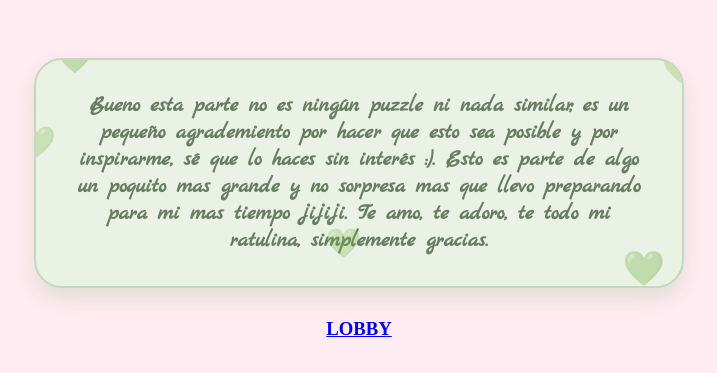
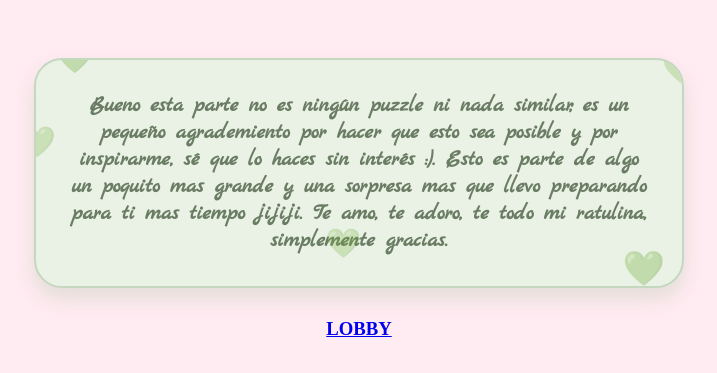
Before and after one commit to Chimbolver/o-j.github.io, a plain HTML site: page fase3.html in a window 1280 px wide. Shown: the part 279-652 px from the top of the page, without its empty margins (281-998 px from the left). Drawn offline with Linux system fonts and the light colour scheme.

Commit message:
Update fase3.html

```diff
--- a/fase3.html
+++ b/fase3.html
@@ -113,7 +113,7 @@
 
     <h4>
         Bueno esta parte no es ningún puzzle ni nada similar, es un pequeño agrademiento por hacer que esto sea posible y por inspirarme, sé que lo haces sin interés :).
-        Esto es parte de algo un poquito mas grande y no sorpresa mas que llevo preparando para mi mas tiempo jijiji. Te amo, te adoro, te todo mi ratulina, simplemente gracias.
+        Esto es parte de algo un poquito mas grande y una sorpresa mas que llevo preparando para ti mas tiempo jijiji. Te amo, te adoro, te todo mi ratulina, simplemente gracias.
     </h4>
 </div>
 
```
